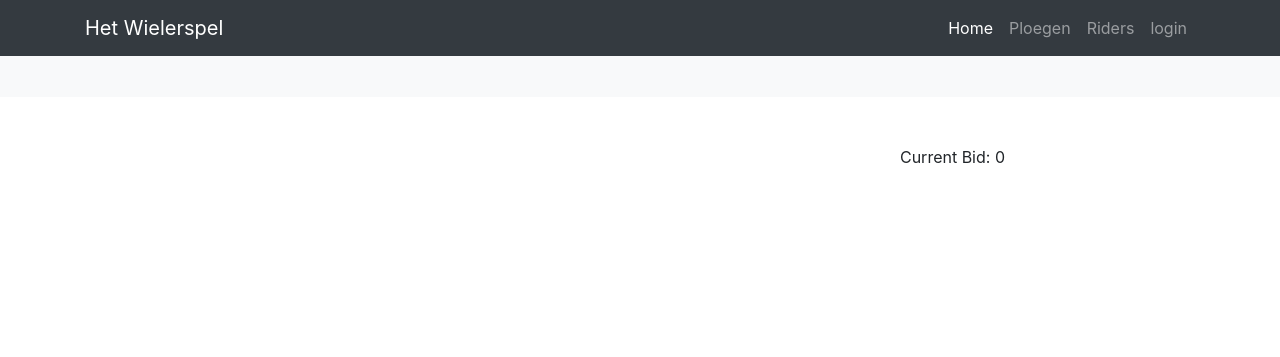
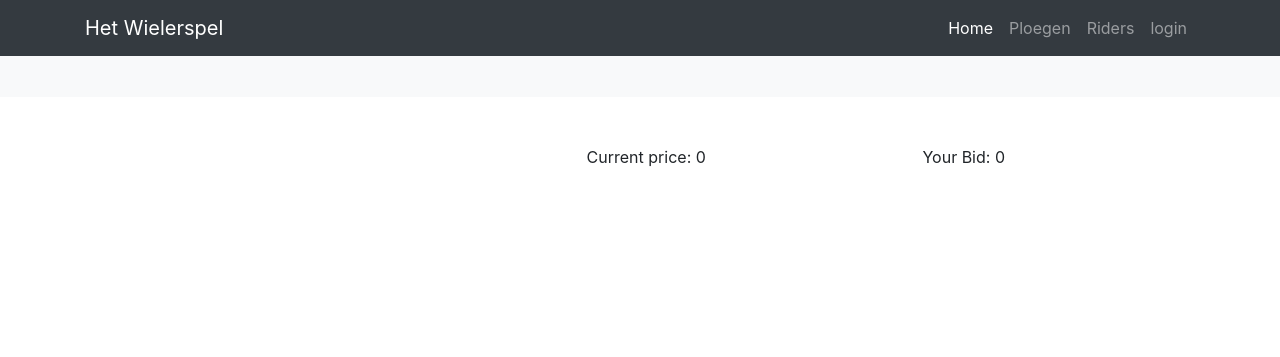
Before and after one commit to wijnandb/wielerspel-veiling, a Django app: template auction/templates/auction/auction.html in a window 1280 px wide. Shown: the top 357 px of the page. Run offline with Django 3.2, Linux system fonts and the light colour scheme; the template is opened without the code that fills it, so the values that code supplies are empty; some libraries are stand-ins or nearby versions.

Commit message:
redirect after login fixed + added current bid

```diff
--- a/auction/templates/auction/auction.html
+++ b/auction/templates/auction/auction.html
@@ -27,7 +27,8 @@
         <div class="col-md-7">
             <div class="d-flex justify-content-between">
                 <p>{{ rider }}</p>
-                <p>{% trans 'Current Bid' %}: <span id="bidDisplay">0</span></p>
+                <p>{% trans 'Current price' %}: <span id="CurrentPriceDisplay">0</span></p>
+                <p>{% trans 'Your Bid' %}: <span id="bidDisplay">0</span></p>
             </div>
             <table id="points" class="table table-bordered">
 
--- a/auction/views.py
+++ b/auction/views.py
@@ -8,7 +8,6 @@ from django.utils.translation import gettext as _
 from auction.forms import LoginForm, RegistrationForm, BidForm
 from auction.models import Bid
 from results.models import Rider
-
 
 class LoginView(FormView):
     template_name = 'accounts/login.html'
@@ -25,7 +24,7 @@ class LoginView(FormView):
         return super().form_valid(form)
 
     def get_success_url(self):
-        return reverse('index')
+        return reverse('results:index')
 
 
 class RegistrationView(FormView):
@@ -54,6 +53,7 @@ class AuctionView(TemplateView):
         context['rider_id'] = rider_id
         context['rider'] = Rider.objects.get(id=rider_id)
         return context
+
 
 @login_required
 def bidding(request):
```
